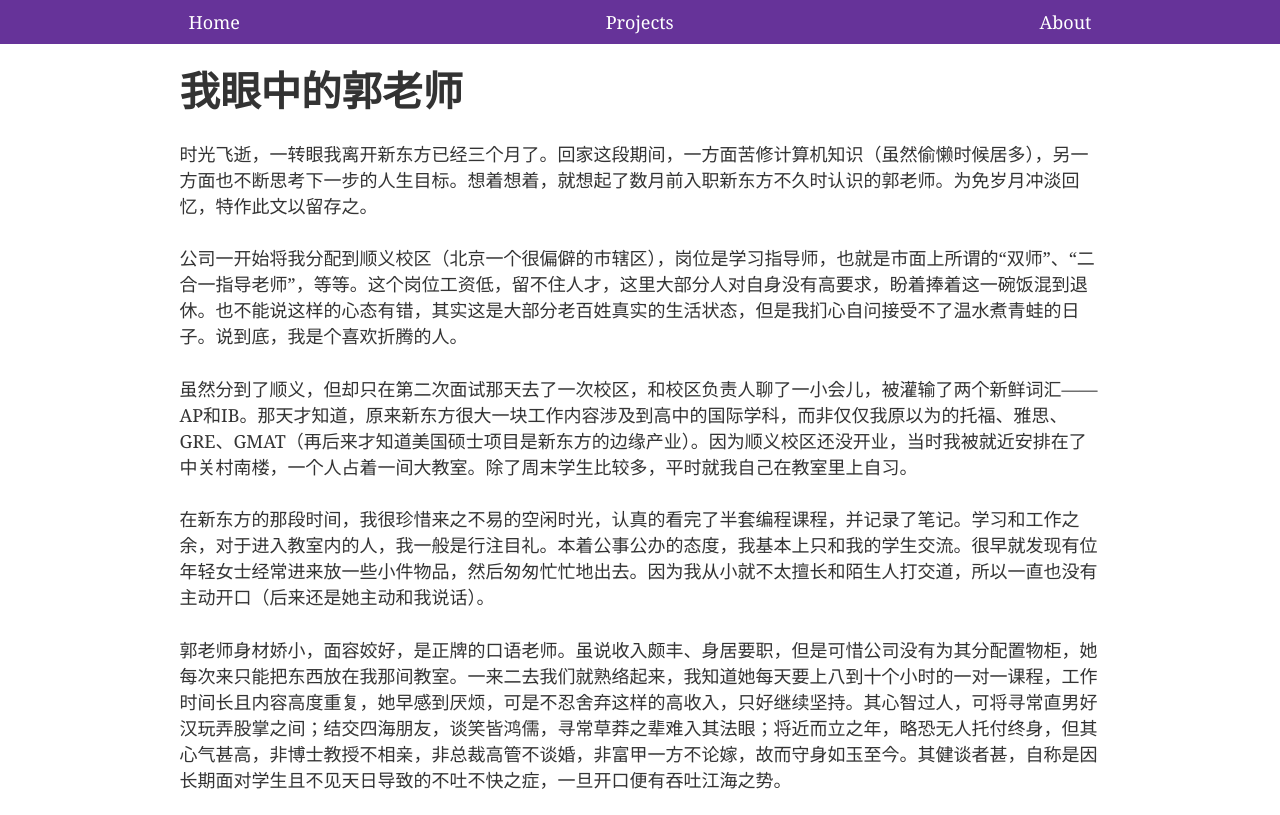
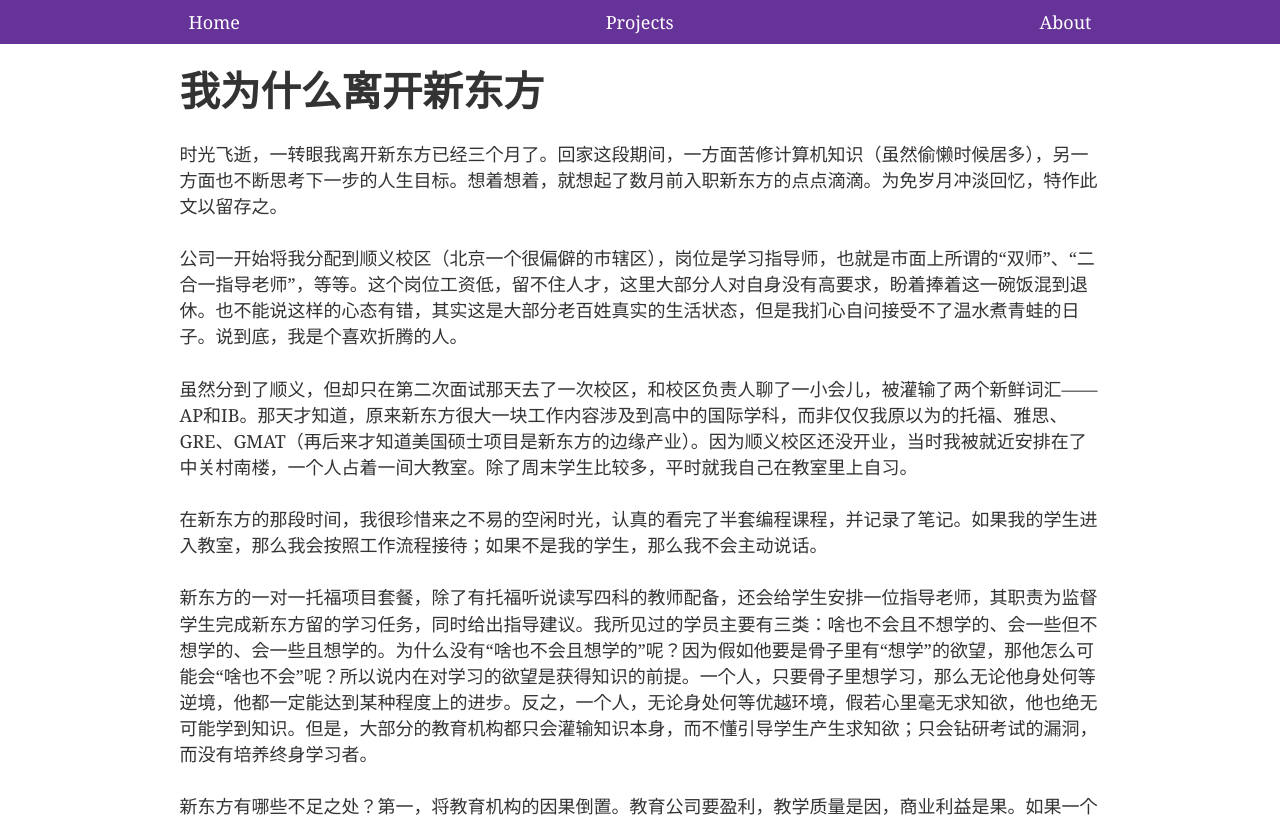
Before and after one commit to mrcongliu/gatsby-blog, a Gatsby site: page /dairy-0401/ in a window 1280 px wide. Shown: the top 815 px of the page. Built offline with nearby package versions, Linux system fonts and the light colour scheme; Gatsby itself is replaced by a stand-in of ours.

Commit message:
new post

```diff
--- a/src/components/header.js
+++ b/src/components/header.js
@@ -51,7 +51,6 @@ const Header = () => (
         </Link>
       </span>
     </div>
-  <script data-ad-client="ca-pub-8373735223145970" async src="https://pagead2.googlesyndication.com/pagead/js/adsbygoogle.js"></script>
   </header>
 )
 
--- a/src/markdown-pages/dairy-0401.md
+++ b/src/markdown-pages/dairy-0401.md
@@ -1,15 +1,17 @@
 ---
-title: '我眼中的郭老师'
+title: '我为什么离开新东方'
 date: '2020-04-01'
 description: 'dairy'
 ---
 
-时光飞逝，一转眼我离开新东方已经三个月了。回家这段期间，一方面苦修计算机知识（虽然偷懒时候居多），另一方面也不断思考下一步的人生目标。想着想着，就想起了数月前入职新东方不久时认识的郭老师。为免岁月冲淡回忆，特作此文以留存之。
+时光飞逝，一转眼我离开新东方已经三个月了。回家这段期间，一方面苦修计算机知识（虽然偷懒时候居多），另一方面也不断思考下一步的人生目标。想着想着，就想起了数月前入职新东方的点点滴滴。为免岁月冲淡回忆，特作此文以留存之。
 
 公司一开始将我分配到顺义校区（北京一个很偏僻的市辖区），岗位是学习指导师，也就是市面上所谓的“双师”、“二合一指导老师”，等等。这个岗位工资低，留不住人才，这里大部分人对自身没有高要求，盼着捧着这一碗饭混到退休。也不能说这样的心态有错，其实这是大部分老百姓真实的生活状态，但是我扪心自问接受不了温水煮青蛙的日子。说到底，我是个喜欢折腾的人。
 
 虽然分到了顺义，但却只在第二次面试那天去了一次校区，和校区负责人聊了一小会儿，被灌输了两个新鲜词汇——AP和IB。那天才知道，原来新东方很大一块工作内容涉及到高中的国际学科，而非仅仅我原以为的托福、雅思、GRE、GMAT（再后来才知道美国硕士项目是新东方的边缘产业）。因为顺义校区还没开业，当时我被就近安排在了中关村南楼，一个人占着一间大教室。除了周末学生比较多，平时就我自己在教室里上自习。
 
-在新东方的那段时间，我很珍惜来之不易的空闲时光，认真的看完了半套编程课程，并记录了笔记。学习和工作之余，对于进入教室内的人，我一般是行注目礼。本着公事公办的态度，我基本上只和我的学生交流。很早就发现有位年轻女士经常进来放一些小件物品，然后匆匆忙忙地出去。因为我从小就不太擅长和陌生人打交道，所以一直也没有主动开口（后来还是她主动和我说话）。
+在新东方的那段时间，我很珍惜来之不易的空闲时光，认真的看完了半套编程课程，并记录了笔记。如果我的学生进入教室，那么我会按照工作流程接待；如果不是我的学生，那么我不会主动说话。
 
-郭老师身材娇小，面容姣好，是正牌的口语老师。虽说收入颇丰、身居要职，但是可惜公司没有为其分配置物柜，她每次来只能把东西放在我那间教室。一来二去我们就熟络起来，我知道她每天要上八到十个小时的一对一课程，工作时间长且内容高度重复，她早感到厌烦，可是不忍舍弃这样的高收入，只好继续坚持。其心智过人，可将寻常直男好汉玩弄股掌之间；结交四海朋友，谈笑皆鸿儒，寻常草莽之辈难入其法眼；将近而立之年，略恐无人托付终身，但其心气甚高，非博士教授不相亲，非总裁高管不谈婚，非富甲一方不论嫁，故而守身如玉至今。其健谈者甚，自称是因长期面对学生且不见天日导致的不吐不快之症，一旦开口便有吞吐江海之势。
+新东方的一对一托福项目套餐，除了有托福听说读写四科的教师配备，还会给学生安排一位指导老师，其职责为监督学生完成新东方留的学习任务，同时给出指导建议。我所见过的学员主要有三类：啥也不会且不想学的、会一些但不想学的、会一些且想学的。为什么没有“啥也不会且想学的”呢？因为假如他要是骨子里有“想学”的欲望，那他怎么可能会“啥也不会”呢？所以说内在对学习的欲望是获得知识的前提。一个人，只要骨子里想学习，那么无论他身处何等逆境，他都一定能达到某种程度上的进步。反之，一个人，无论身处何等优越环境，假若心里毫无求知欲，他也绝无可能学到知识。但是，大部分的教育机构都只会灌输知识本身，而不懂引导学生产生求知欲；只会钻研考试的漏洞，而没有培养终身学习者。
+
+新东方有哪些不足之处？第一，将教育机构的因果倒置。教育公司要盈利，教学质量是因，商业利益是果。如果一个学生申请退款，学校一定会竭力挽留，而不是反思如何提升教学质量。第二，老师的收入分配不均。每个机构的负责人都是在保证不犯错，而不是共同进步。比如托福老师可以拿两三万元左右的月薪，但是指导老师月薪只有几千元，还是临时编制。正课老师月薪那么高，一次只用面对一个学生；而指导老师同时可能要面对十几甚至二十几个学生，付出大量辛苦却得不到应有的回报。我印象特别深的一次会议上，一位指导老师向领导提出建议——要求将指导老师的福利对标公司正式员工。领导就说：正式员工有什么福利，你能提供支撑材料吗？如果你不能提供，我没法和上级领导反映。这条看似合情合理的请求，居然需要一个普通编外员工去拿到确凿证据，证明编内员工的福利待遇，领导才会答应推进此事，还不保证能成功。先不说她能不能拿到这样的材料，就说这个领导也是明摆着不想办这个事，要不然也不会提出此等怪异请求！就好比某些地区荒唐现象——病人需要熟读医术才能不被医生忽悠；受害者需要熟读司法教材才能申冤。我承认任何公司，任何组织都不能尽善尽美。但是有漏洞不是不作为的理由。进一步讲，不作为本身就是有罪的，这也就是古人讲的“失察之罪”。第三，科技水平较为落后。托福的模考系统经常出bug，老师们的排课系统需要大量的手动操作，难以想象公司的科技部养了多少闲人。
```
